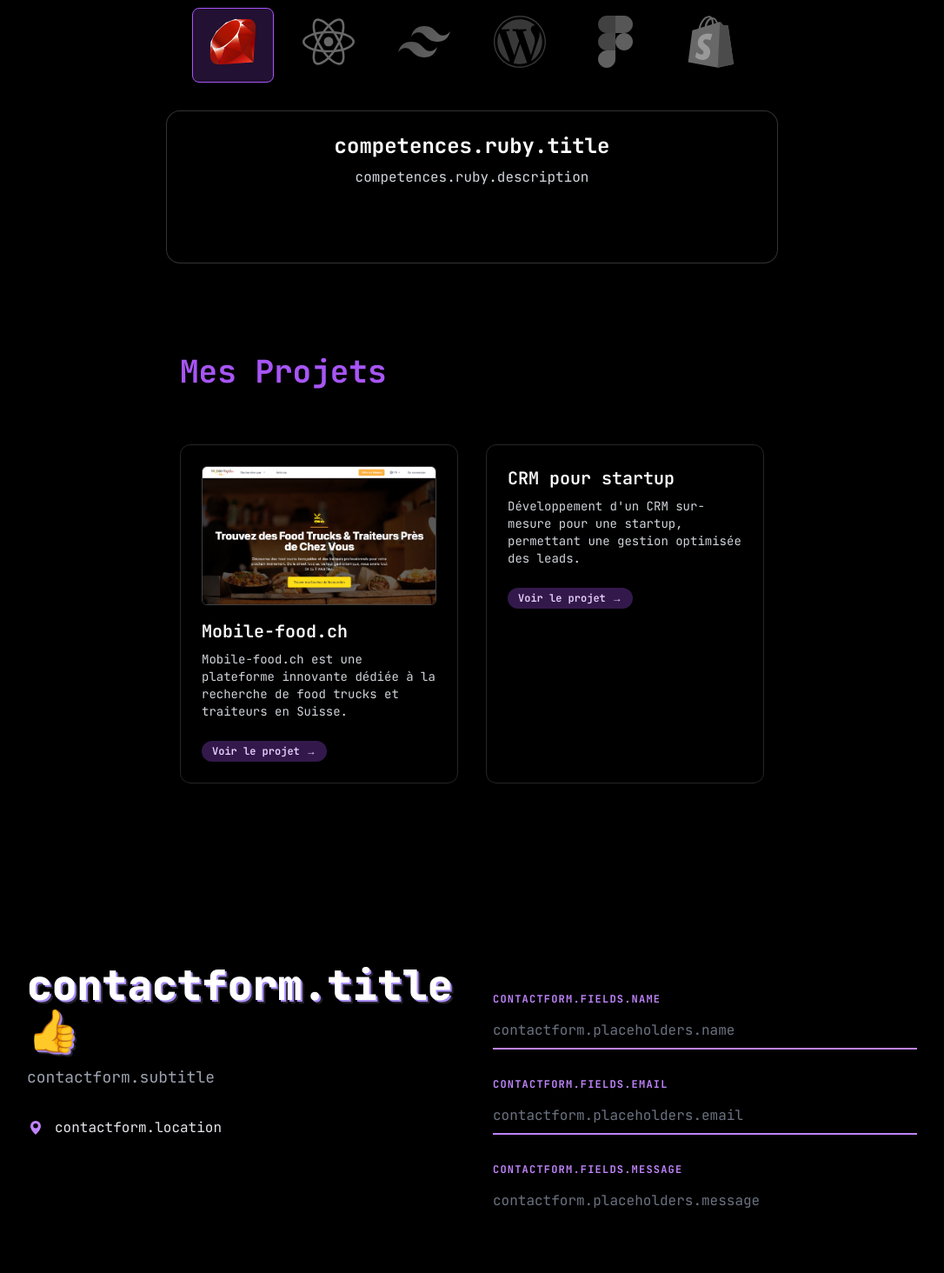
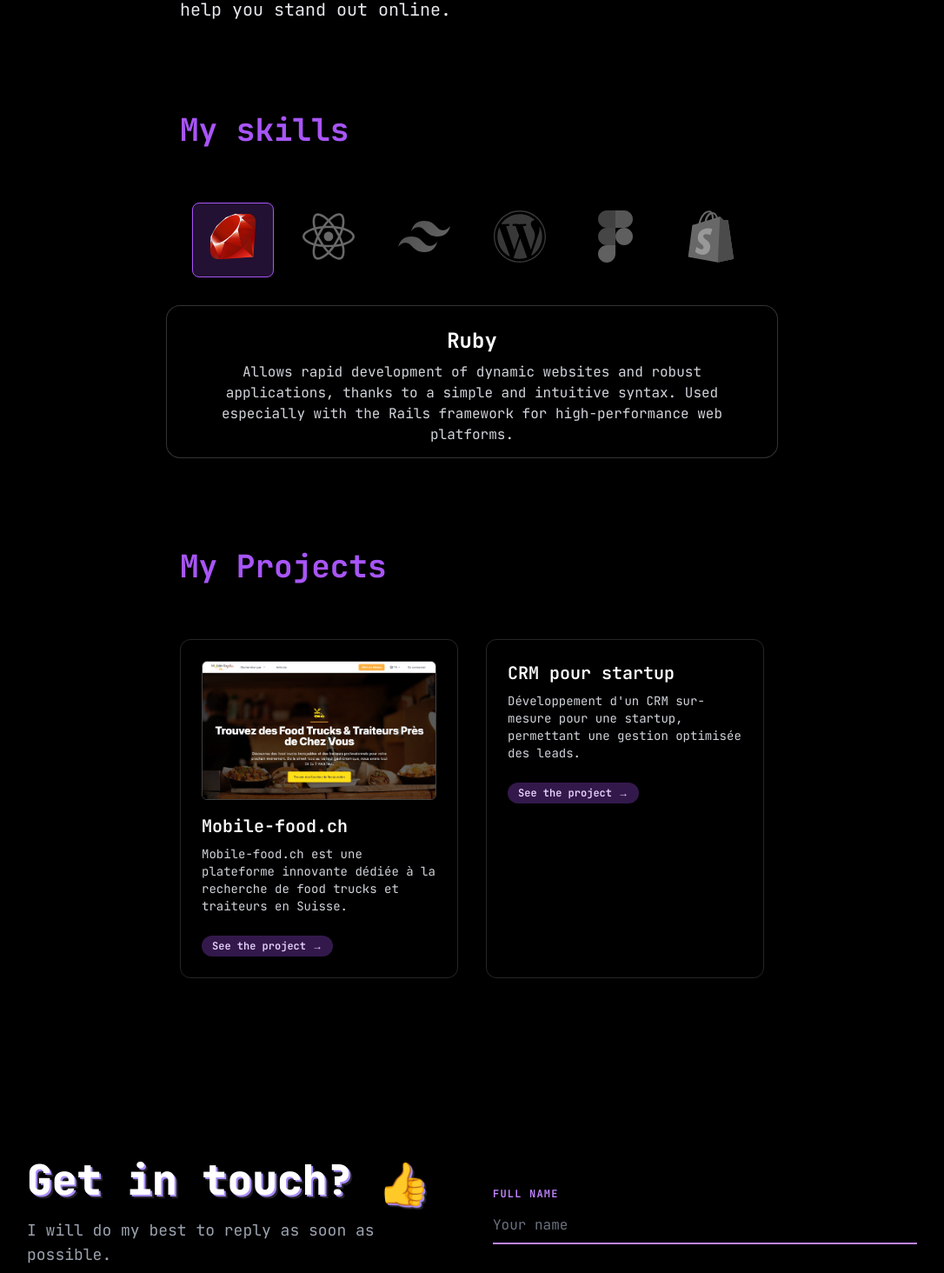
Before and after one commit to Virguiles/portfoliov01, a Next.js app: page / in a window 1280 px wide. Shown: the part 1155-2619 px from the top of the page at 87% size, without its empty margins (97-1183 px from the left). Built offline with nearby package versions, Linux system fonts and the light colour scheme.

Commit message:
Ajout des traductions complètes en français et anglais pour tout le site

```diff
--- a/i18n.ts
+++ b/i18n.ts
@@ -7,21 +7,158 @@ import LanguageDetector from 'i18next-browser-languagedetector';
 const resources = {
   fr: {
     common: {
+      "about": "À propos",
+      "projects": "mes projets",
+      "contact": "contact",
+      "developer": "DEVELOPPEUR / DESIGNER UI/UX",
+      "language_fr": "Français",
+      "language_en": "Anglais",
       "hero_creative": "CREATIVE",
       "hero_designer": "DESIGNER",
       "hero_and": "&",
       "hero_developer": "DÉVELOPPEUR",
       "hero_web": "WEB",
-      // Ajoutez ici les traductions minimales nécessaires au rendu initial
+      "about_text": "Je m'appelle Virgile, développeur web et designer UI/UX basé en Guadeloupe 🏝️. J'accompagne les entreprises et entrepreneurs dans la création de sites internet performants et d'expériences digitales sur-mesure. Spécialisé en développement Fullstack et en design d'interface, je conçois des solutions innovantes, alliant esthétique, ergonomie et efficacité. Passionné par le web, je mets ma créativité et mon expertise technique au service de vos projets pour vous aider à vous démarquer en ligne.",
+      "competences": {
+        "title": "Mes compétences",
+        "ruby": {
+          "title": "Ruby",
+          "description": "Permet de développer rapidement des sites web dynamiques et des applications robustes, grâce à une syntaxe simple et intuitive. Utilisé notamment avec le framework Rails pour des plateformes web performantes."
+        },
+        "react": {
+          "title": "React",
+          "description": "Facilite la création d'interfaces utilisateur interactives et modernes pour le web, offrant des expériences rapides et réactives."
+        },
+        "tailwind": {
+          "title": "Tailwind",
+          "description": "Accélère la conception de sites responsives et modernes grâce à des classes utilitaires, permettant de personnaliser le design sans écrire beaucoup de CSS."
+        },
+        "wordpress": {
+          "title": "Wordpress",
+          "description": "Idéal pour créer et gérer facilement un site, un blog ou une boutique en ligne, même sans connaissances techniques avancées."
+        },
+        "figma": {
+          "title": "Figma",
+          "description": "Outil en ligne pour concevoir des maquettes, des prototypes et collaborer efficacement entre designers et développeurs."
+        },
+        "shopify": {
+          "title": "Shopify",
+          "description": "Solution clé en main pour lancer une boutique en ligne, gérer les paiements et le stock, sans compétences techniques requises."
+        }
+      },
+      "projets": {
+        "title": "Mes Projets",
+        "voir": "Voir le projet →",
+        "items": [
+          {
+            "titre": "Mobile-food.ch",
+            "description": "Mobile-food.ch est une plateforme innovante dédiée à la recherche de food trucks et traiteurs en Suisse. Elle facilite la mise en relation entre organisateurs d'événements et professionnels de la restauration mobile, offrant une solution pratique pour trouver rapidement des services culinaires adaptés à chaque occasion."
+          },
+          {
+            "titre": "CRM pour startup",
+            "description": "Développement d'un CRM sur-mesure pour une startup, permettant une gestion optimisée des leads, du suivi commercial et des opportunités de vente. Cette solution digitale améliore la productivité des équipes et centralise l'ensemble des données clients pour un pilotage efficace de l'activité."
+          }
+        ]
+      },
+      "contactform": {
+        "title": "Prendre contact ?",
+        "subtitle": "Je ferai de mon mieux pour vous répondre dès que possible.",
+        "location": "Guadeloupe (F.W.I), France",
+        "fields": {
+          "name": "Nom complet",
+          "email": "Email",
+          "message": "Message"
+        },
+        "placeholders": {
+          "name": "Votre nom",
+          "email": "votre@email.com",
+          "message": "Votre message..."
+        },
+        "submit": "Envoyer le message",
+        "submitting": "Envoi en cours...",
+        "success_title": "Message envoyé !",
+        "success_text": "Merci pour votre message. Je vous répondrai dans les plus brefs délais.",
+        "error": "Une erreur s'est produite lors de l'envoi",
+        "honeypot": "Ne pas remplir ce champ si vous êtes humain:"
+      }
     }
   },
   en: {
     common: {
+      "about": "About",
+      "projects": "my projects",
+      "contact": "contact",
+      "developer": "DEVELOPER / UI/UX DESIGNER",
+      "language_fr": "French",
+      "language_en": "English",
       "hero_creative": "CREATIVE",
       "hero_designer": "DESIGNER",
       "hero_and": "&",
       "hero_developer": "DEVELOPER",
       "hero_web": "WEB",
+      "about_text": "I'm Virgile, web developer and UI/UX designer based in Guadeloupe 🏝️. I help companies and entrepreneurs create high-performance websites and customized digital experiences. Specializing in Fullstack development and interface design, I create innovative solutions that combine aesthetics, ergonomics and efficiency. Passionate about the web, I put my creativity and technical expertise at the service of your projects to help you stand out online.",
+      "competences": {
+        "title": "My skills",
+        "ruby": {
+          "title": "Ruby",
+          "description": "Allows rapid development of dynamic websites and robust applications, thanks to a simple and intuitive syntax. Used especially with the Rails framework for high-performance web platforms."
+        },
+        "react": {
+          "title": "React",
+          "description": "Facilitates the creation of interactive and modern user interfaces for the web, offering fast and responsive experiences."
+        },
+        "tailwind": {
+          "title": "Tailwind",
+          "description": "Speeds up the design of responsive and modern sites thanks to utility classes, allowing you to customize the design without writing much CSS."
+        },
+        "wordpress": {
+          "title": "Wordpress",
+          "description": "Ideal for easily creating and managing a website, blog, or online store, even without advanced technical knowledge."
+        },
+        "figma": {
+          "title": "Figma",
+          "description": "Online tool for designing mockups, prototypes, and collaborating efficiently between designers and developers."
+        },
+        "shopify": {
+          "title": "Shopify",
+          "description": "Turnkey solution to launch an online store, manage payments and inventory, without requiring technical skills."
+        }
+      },
+      "projets": {
+        "title": "My Projects",
+        "voir": "See the project →",
+        "items": [
+          {
+            "titre": "Mobile-food.ch",
+            "description": "Platform for finding food trucks and caterers in Switzerland. Easily find mobile catering services for all types of events."
+          },
+          {
+            "titre": "CRM for startup",
+            "description": "A CRM for a startup that allows you to manage leads and sales opportunities."
+          }
+        ]
+      },
+      "contactform": {
+        "title": "Get in touch?",
+        "subtitle": "I will do my best to reply as soon as possible.",
+        "location": "Guadeloupe (F.W.I), France",
+        "fields": {
+          "name": "Full name",
+          "email": "Email",
+          "message": "Message"
+        },
+        "placeholders": {
+          "name": "Your name",
+          "email": "your@email.com",
+          "message": "Your message..."
+        },
+        "submit": "Send message",
+        "submitting": "Sending...",
+        "success_title": "Message sent!",
+        "success_text": "Thank you for your message. I will get back to you as soon as possible.",
+        "error": "An error occurred while sending",
+        "honeypot": "Do not fill this field if you are human:"
+      }
     }
   }
 };
--- a/netlify.json
+++ b/netlify.json
@@ -7,6 +7,11 @@
   },
   "redirects": [
     {
+      "from": "/locales/*",
+      "to": "/locales/:splat",
+      "status": 200
+    },
+    {
       "from": "/*",
       "to": "/index.html",
       "status": 200
--- a/package.json
+++ b/package.json
@@ -4,10 +4,11 @@
   "private": true,
   "scripts": {
     "dev": "next dev",
-    "build": "next build",
+    "build": "next build && npm run copy-locales",
     "start": "next start",
     "lint": "next lint",
-    "generate-favicon": "node scripts/generate-favicon.js"
+    "generate-favicon": "node scripts/generate-favicon.js",
+    "copy-locales": "cp -r public/locales .next/"
   },
   "dependencies": {
     "@radix-ui/react-dropdown-menu": "^2.1.5",
```
Also changed, not shown: 1 other file (tests, documents, lock files or other folders).
